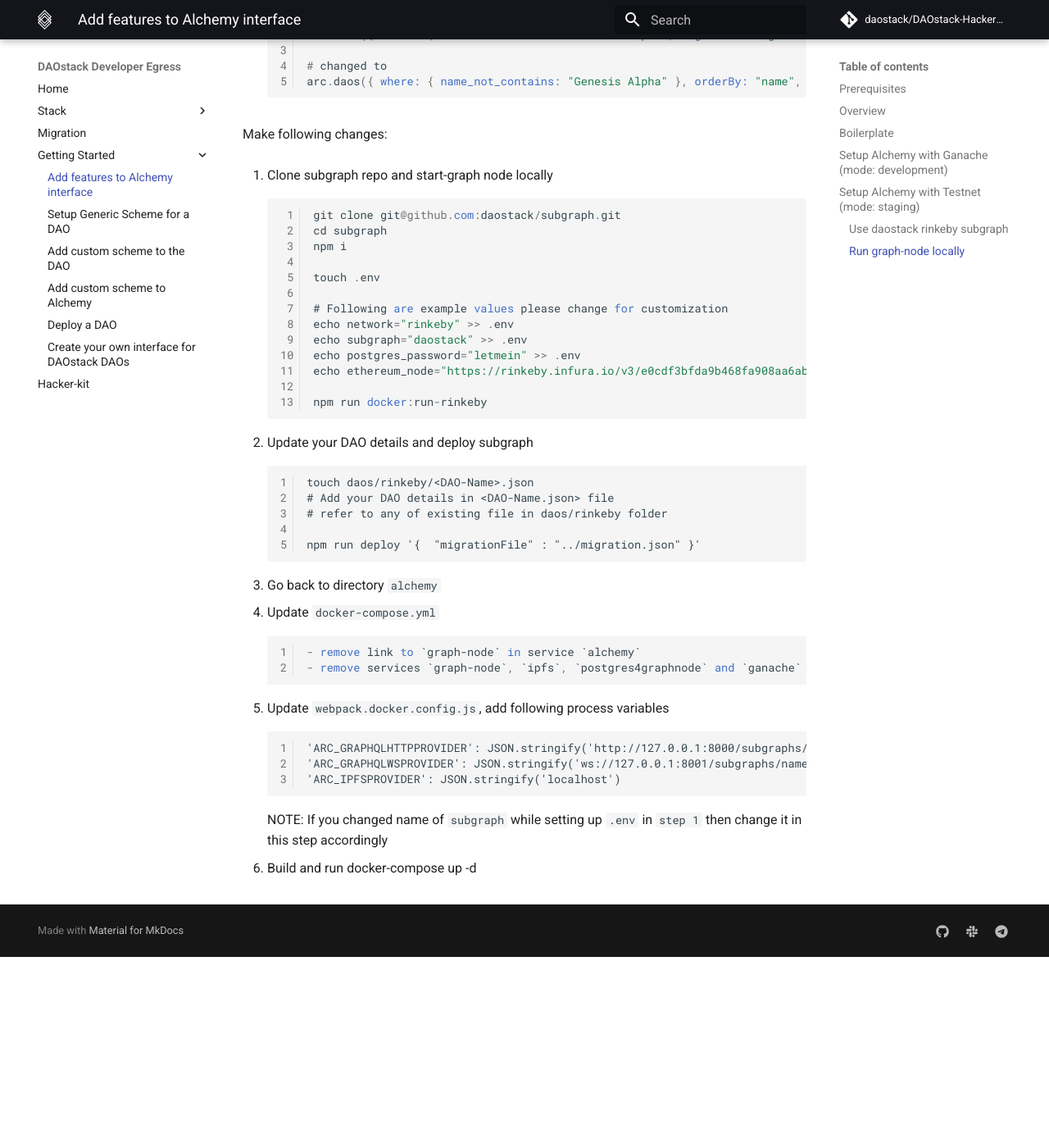
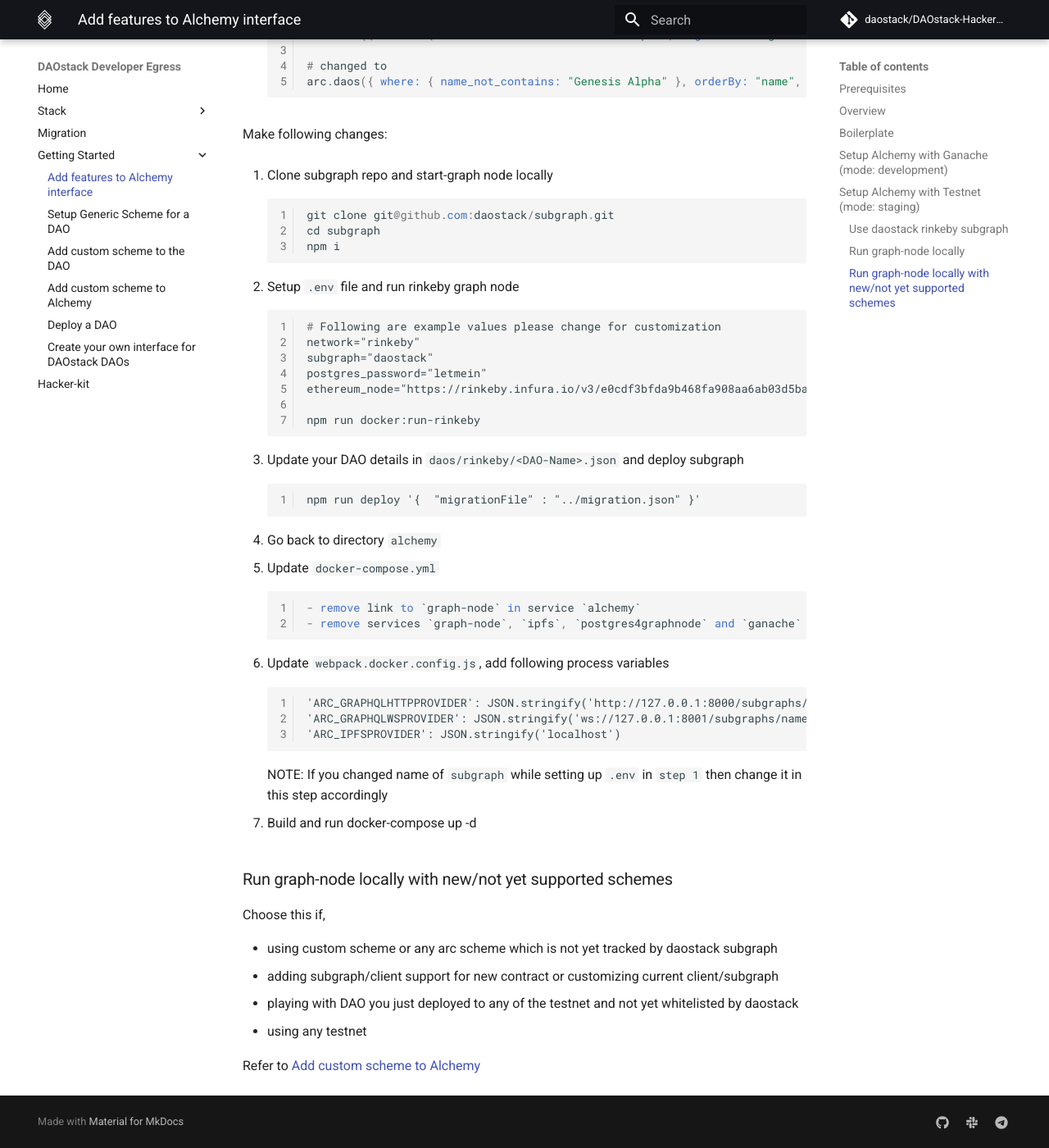
Before and after one commit to daostack/DAOstack-Hackers-Kit, an MkDocs documentation site: the page built from docs/gettingStarted/setupAlchemyDevMode.md, in a window 1280 px wide and 1400 px high, scrolled down 3484 px. Shown: the whole window at 82% size. Built offline with MkDocs 1.6.1 and Material for MkDocs 9.7.7, drawn with Linux system fonts in a browser that asks for light colours; comment, search, counter and statistics services are not loaded; before the commit the page ends 4651 px from its top, so only the background shows below that.

Commit message:
docs: Alchemy devmode docs minor fix

```diff
--- a/docs/gettingStarted/setupAlchemyDevMode.md
+++ b/docs/gettingStarted/setupAlchemyDevMode.md
@@ -121,21 +121,17 @@
         cd subgraph
         npm i
 
-        touch .env
+  2. Setup `.env` file and run rinkeby graph node
 
         # Following are example values please change for customization
-        echo network="rinkeby" >> .env
-        echo subgraph="daostack" >> .env
-        echo postgres_password="letmein" >> .env
-        echo ethereum_node="https://rinkeby.infura.io/v3/e0cdf3bfda9b468fa908aa6ab03d5ba2" >> .env
+        network="rinkeby"
+        subgraph="daostack"
+        postgres_password="letmein"
+        ethereum_node="https://rinkeby.infura.io/v3/e0cdf3bfda9b468fa908aa6ab03d5ba2"
 
         npm run docker:run-rinkeby
 
-  2. Update your DAO details and deploy subgraph
-
-        touch daos/rinkeby/<DAO-Name>.json
-        # Add your DAO details in <DAO-Name.json> file
-        # refer to any of existing file in daos/rinkeby folder
+  2. Update your DAO details in `daos/rinkeby/<DAO-Name>.json` and deploy subgraph
 
         npm run deploy '{  "migrationFile" : "../migration.json" }'
 
@@ -156,3 +152,14 @@
 
   6. Build and run
           docker-compose up -d
+
+### Run graph-node locally with new/not yet supported schemes
+
+  Choose this if,
+
+  - using custom scheme or any arc scheme which is not yet tracked by daostack subgraph
+  - adding subgraph/client support for new contract or customizing current client/subgraph
+  - playing with DAO you just deployed to any of the testnet and not yet whitelisted by daostack
+  - using any testnet
+
+  Refer to [Add custom scheme to Alchemy](../setupCustomSchemeAlchemy)
```
